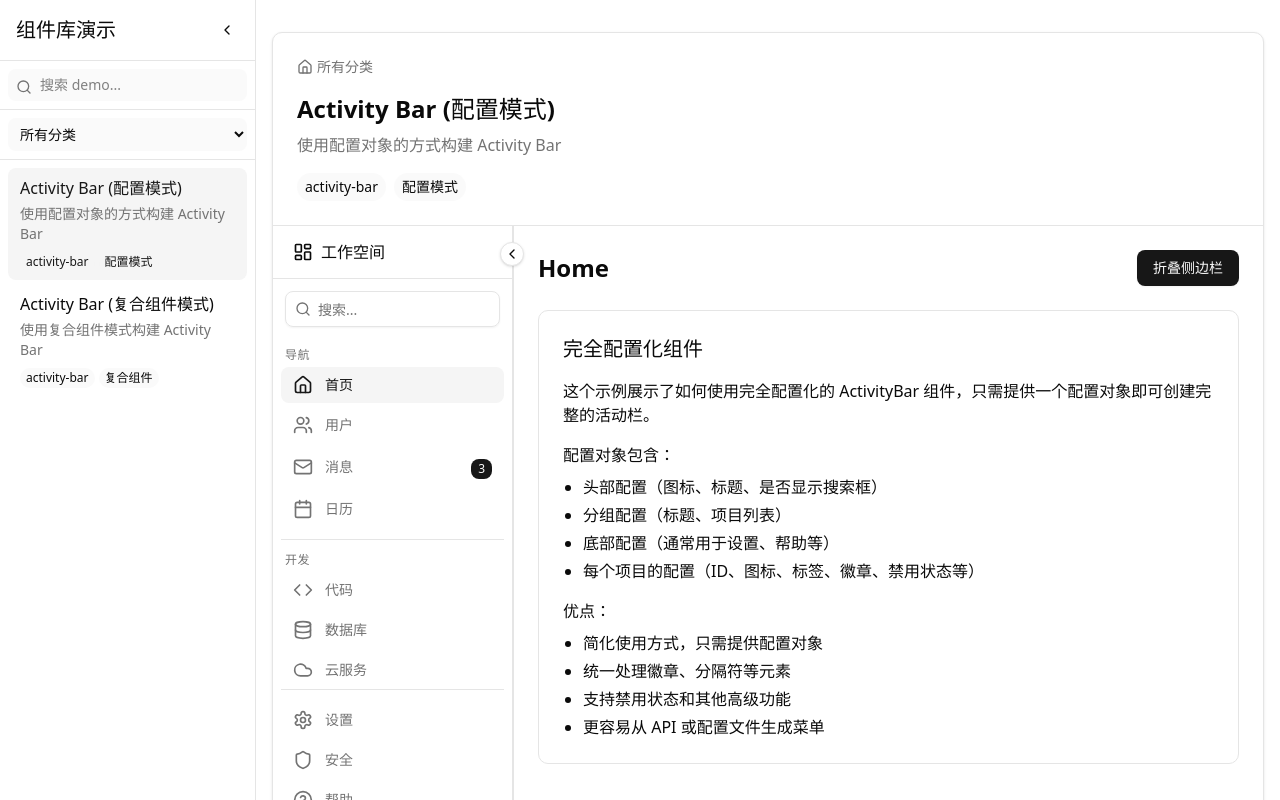
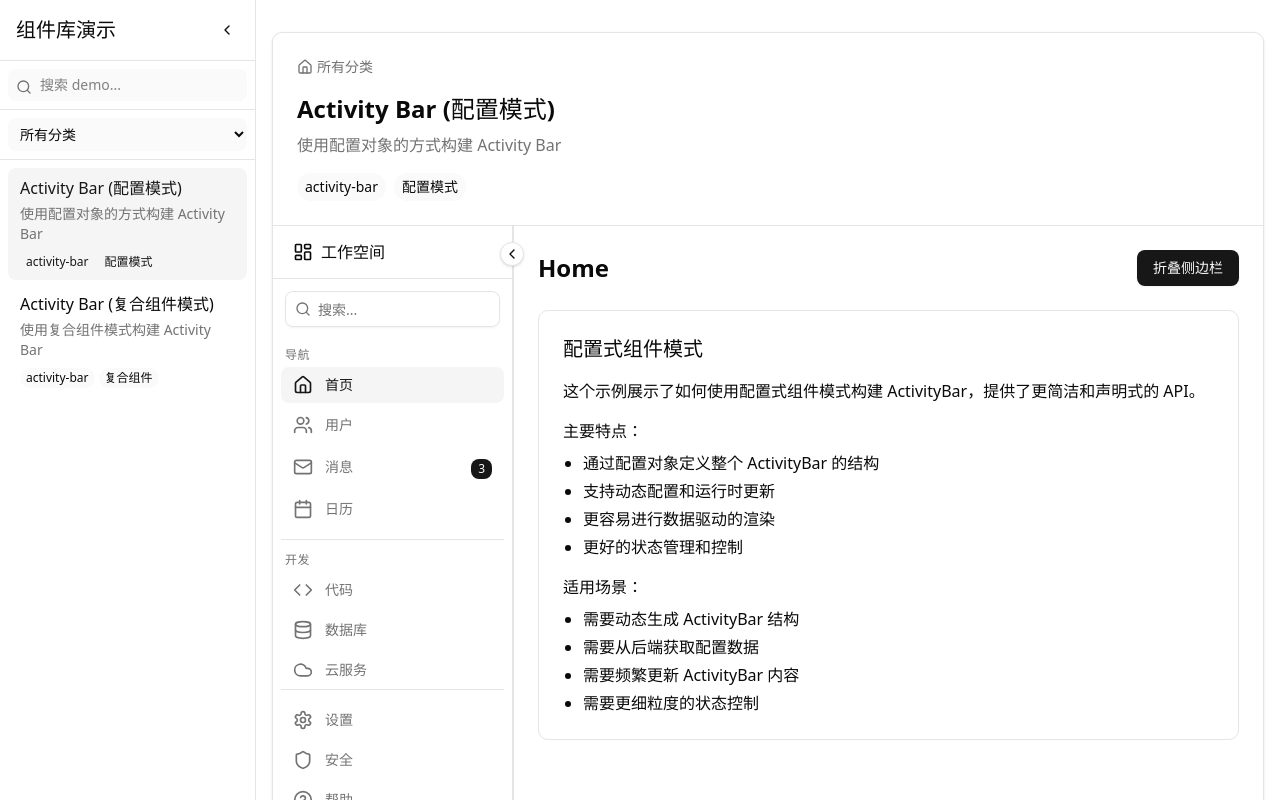
Before and after one commit to Peiiii/composite-kit, a React (Vite) app: page / in a window 1280 px wide. Built offline with nearby package versions, Linux system fonts and the light colour scheme.

Commit message:
feat: support activity group list to make code cleaner

```diff
--- a/src/components/activity-bar/activity-bar-namespace.tsx
+++ b/src/components/activity-bar/activity-bar-namespace.tsx
@@ -1,11 +1,13 @@
 "use client"
 
+import * as React from "react"
 import { Separator } from "@/components/ui/separator"
 import { cn } from "@/lib/utils"
 import { ActivityBarComponent } from "./activity-bar-component"
 import { ActivityGroup } from "./activity-group"
 import { ActivityHeaderOptimized } from "./activity-header-optimized"
 import { ActivityItem } from "./activity-item"
+import { ActivityGroupList } from "./activity-group-list"
 
 // 复合组件命名空间
 export const ActivityBar = {
@@ -18,4 +20,10 @@ export const ActivityBar = {
       <Separator className={cn("my-1", className)} />
     </div>
   ),
+  Footer: ({ children, className }: { children: React.ReactNode; className?: string }) => (
+    <div className={cn("mt-auto", className)}>
+      {children}
+    </div>
+  ),
+  GroupList: ActivityGroupList,
 }
--- /dev/null
+++ b/src/components/activity-bar/activity-group-list.tsx
@@ -0,0 +1,28 @@
+"use client"
+
+import * as React from "react"
+import { ActivityBar } from "./activity-bar-namespace"
+
+export interface ActivityGroupListProps extends React.HTMLAttributes<HTMLDivElement> {
+  showSeparator?: boolean
+}
+
+export function ActivityGroupList({
+  children,
+  className,
+  showSeparator = true,
+  ...props
+}: ActivityGroupListProps) {
+  const childrenArray = React.Children.toArray(children)
+
+  return (
+    <div className={className} {...props}>
+      {childrenArray.map((child, index) => (
+        <React.Fragment key={index}>
+          {child}
+          {showSeparator && index < childrenArray.length - 1 && <ActivityBar.Separator />}
+        </React.Fragment>
+      ))}
+    </div>
+  )
+}
--- a/src/components/activity-bar/configurable-activity-bar.tsx
+++ b/src/components/activity-bar/configurable-activity-bar.tsx
@@ -2,12 +2,7 @@
 
 import * as React from "react"
 import { Badge } from "@/components/ui/badge"
-import { Separator } from "@/components/ui/separator"
-
-import { ActivityBarComponent } from "./activity-bar-component"
-import { ActivityItem } from "./activity-item"
-import { ActivityGroup } from "./activity-group"
-import { ActivityHeaderOptimized } from "./activity-header-optimized"
+import { ActivityBar } from "./activity-bar-namespace"
 
 // 定义活动项配置类型
 export interface ActivityItemConfig {
@@ -93,23 +88,23 @@ export function ConfigurableActivityBar({
   }
 
   return (
-    <ActivityBarComponent
+    <ActivityBar.Root
       expanded={isExpanded}
       onExpandedChange={handleExpandedChange}
       className={className}
       defaultActiveId={activeId}
     >
-      <ActivityHeaderOptimized
+      <ActivityBar.Header
         icon={config.header.icon}
         title={config.header.title}
         showSearch={config.header.showSearch}
       />
 
-      {config.groups.map((group, groupIndex) => (
-        <React.Fragment key={groupIndex}>
-          <ActivityGroup title={group.title}>
+      <ActivityBar.GroupList>
+        {config.groups.map((group, groupIndex) => (
+          <ActivityBar.Group key={groupIndex} title={group.title}>
             {group.items.map((item) => (
-              <ActivityItem
+              <ActivityBar.Item
                 key={item.id}
                 id={item.id}
                 icon={item.icon}
@@ -120,23 +115,16 @@ export function ConfigurableActivityBar({
                 className={item.disabled ? "opacity-50 pointer-events-none" : ""}
               />
             ))}
-          </ActivityGroup>
-          {groupIndex < config.groups.length - 1 && (
-            <div className="w-full px-2">
-              <Separator className="my-1" />
-            </div>
-          )}
-        </React.Fragment>
-      ))}
+          </ActivityBar.Group>
+        ))}
+      </ActivityBar.GroupList>
 
       {config.footer && (
-        <div className="mt-auto">
-          <div className="w-full px-2">
-            <Separator className="my-1" />
-          </div>
-          <ActivityGroup title={config.footer.title}>
+        <ActivityBar.Footer>
+          <ActivityBar.Separator />
+          <ActivityBar.Group title={config.footer.title}>
             {config.footer.items.map((item) => (
-              <ActivityItem
+              <ActivityBar.Item
                 key={item.id}
                 id={item.id}
                 icon={item.icon}
@@ -147,9 +135,9 @@ export function ConfigurableActivityBar({
                 className={item.disabled ? "opacity-50 pointer-events-none" : ""}
               />
             ))}
-          </ActivityGroup>
-        </div>
+          </ActivityBar.Group>
+        </ActivityBar.Footer>
       )}
-    </ActivityBarComponent>
+    </ActivityBar.Root>
   )
 }
--- a/src/components/activity-bar/index.tsx
+++ b/src/components/activity-bar/index.tsx
@@ -1,4 +1,3 @@
-export * from "./activity-bar"
 export * from "./activity-bar-component"
 export * from "./activity-item"
 export * from "./activity-group"
--- a/src/demos/activity-bar-composite/page.tsx
+++ b/src/demos/activity-bar-composite/page.tsx
@@ -46,30 +46,29 @@ export default function ActivityBarComposite() {
           showSearch={true}
         />
 
+        <ActivityBar.GroupList>
           <ActivityBar.Group title="导航">
             <ActivityBar.Item id="home" icon={<Home />} label="首页" />
             <ActivityBar.Item id="users" icon={<Users />} label="用户" />
             <ActivityBar.Item id="messages" icon={<Mail />} label="消息" badge={3} />
             <ActivityBar.Item id="calendar" icon={<Calendar />} label="日历" />
           </ActivityBar.Group>
-
-        <ActivityBar.Separator />
-
           <ActivityBar.Group title="开发">
             <ActivityBar.Item id="code" icon={<Code />} label="代码" />
             <ActivityBar.Item id="database" icon={<Database />} label="数据库" />
             <ActivityBar.Item id="cloud" icon={<Cloud />} label="云服务" />
             <ActivityBar.Item id="server" icon={<Server />} label="服务器" disabled />
           </ActivityBar.Group>
+        </ActivityBar.GroupList>
 
-        <div className="mt-auto">
+        <ActivityBar.Footer>
           <ActivityBar.Separator />
           <ActivityBar.Group>
             <ActivityBar.Item id="settings" icon={<Settings />} label="设置" />
             <ActivityBar.Item id="security" icon={<Shield />} label="安全" />
             <ActivityBar.Item id="help" icon={<HelpCircle />} label="帮助" />
           </ActivityBar.Group>
-        </div>
+        </ActivityBar.Footer>
       </ActivityBar.Root>
 
       <div className="flex-1 overflow-auto border-l p-6">
--- a/src/demos/activity-bar-configurable/page.tsx
+++ b/src/demos/activity-bar-configurable/page.tsx
@@ -19,8 +19,19 @@ import {
 import { Button } from "@/components/ui/button"
 import { ConfigurableActivityBar, type ActivityBarConfig } from "@/components/activity-bar/configurable-activity-bar"
 
-// 定义完整配置
-const activityBarConfig: ActivityBarConfig = {
+export default function ActivityBarConfigurable() {
+  const [expanded, setExpanded] = React.useState(true)
+  const [activeSection, setActiveSection] = React.useState("home")
+
+  const handleExpandedChange = React.useCallback((newExpanded: boolean) => {
+    setExpanded(newExpanded)
+  }, [])
+
+  const handleActiveChange = React.useCallback((activeId: string) => {
+    setActiveSection(activeId)
+  }, [])
+
+  const config: ActivityBarConfig = {
     header: {
       icon: <LayoutDashboard />,
       title: "工作空间",
@@ -55,22 +66,10 @@ const activityBarConfig: ActivityBarConfig = {
     },
   }
 
-export default function ActivityBarConfigurable() {
-  const [expanded, setExpanded] = React.useState(true)
-  const [activeSection, setActiveSection] = React.useState("home")
-
-  const handleExpandedChange = React.useCallback((newExpanded: boolean) => {
-    setExpanded(newExpanded)
-  }, [])
-
-  const handleActiveChange = React.useCallback((activeId: string) => {
-    setActiveSection(activeId)
-  }, [])
-
   return (
     <div className="flex h-full w-full overflow-hidden bg-background">
       <ConfigurableActivityBar
-        config={activityBarConfig}
+        config={config}
         expanded={expanded}
         defaultActiveId={activeSection}
         onExpandedChange={handleExpandedChange}
@@ -85,21 +84,21 @@ export default function ActivityBarConfigurable() {
         </div>
 
         <div className="rounded-lg border p-6">
-          <h2 className="text-xl font-semibold mb-4">完全配置化组件</h2>
-          <p>这个示例展示了如何使用完全配置化的 ActivityBar 组件，只需提供一个配置对象即可创建完整的活动栏。</p>
-          <p className="mt-4">配置对象包含：</p>
+          <h2 className="text-xl font-semibold mb-4">配置式组件模式</h2>
+          <p>这个示例展示了如何使用配置式组件模式构建 ActivityBar，提供了更简洁和声明式的 API。</p>
+          <p className="mt-4">主要特点：</p>
           <ul className="list-disc pl-5 mt-2 space-y-1">
-            <li>头部配置（图标、标题、是否显示搜索框）</li>
-            <li>分组配置（标题、项目列表）</li>
-            <li>底部配置（通常用于设置、帮助等）</li>
-            <li>每个项目的配置（ID、图标、标签、徽章、禁用状态等）</li>
+            <li>通过配置对象定义整个 ActivityBar 的结构</li>
+            <li>支持动态配置和运行时更新</li>
+            <li>更容易进行数据驱动的渲染</li>
+            <li>更好的状态管理和控制</li>
           </ul>
-          <p className="mt-4">优点：</p>
+          <p className="mt-4">适用场景：</p>
           <ul className="list-disc pl-5 mt-2 space-y-1">
-            <li>简化使用方式，只需提供配置对象</li>
-            <li>统一处理徽章、分隔符等元素</li>
-            <li>支持禁用状态和其他高级功能</li>
-            <li>更容易从 API 或配置文件生成菜单</li>
+            <li>需要动态生成 ActivityBar 结构</li>
+            <li>需要从后端获取配置数据</li>
+            <li>需要频繁更新 ActivityBar 内容</li>
+            <li>需要更细粒度的状态控制</li>
           </ul>
         </div>
       </div>
```
Lines whose indentation alone changed are shown as unchanged.
